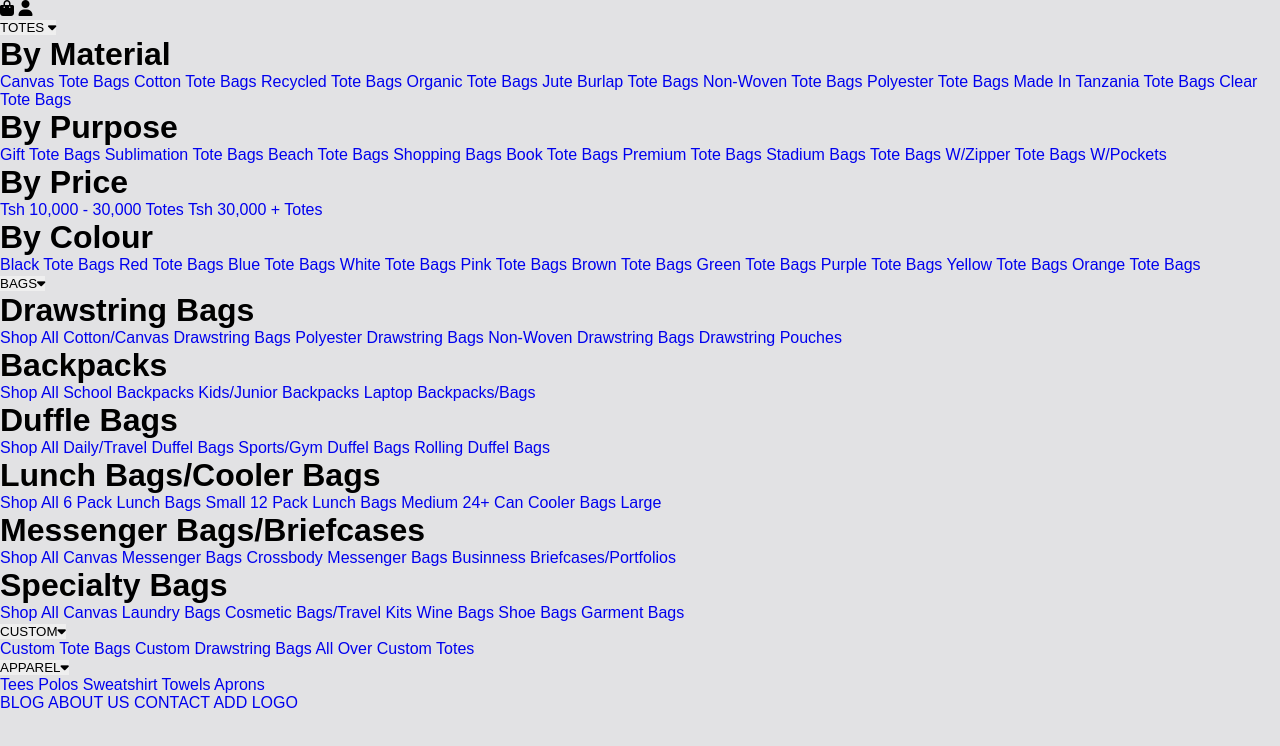
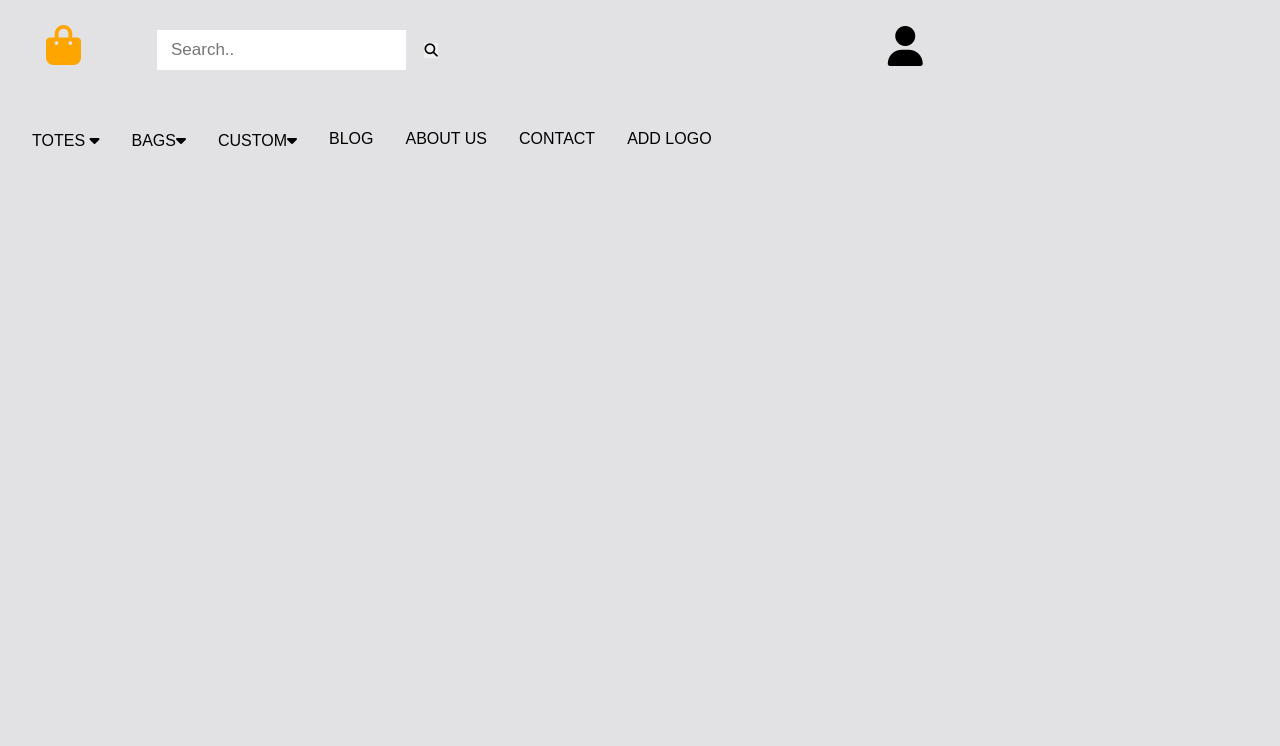
Before and after one commit to elvismathew/tote-bag-website, a plain HTML site: page index.html in a window 1280 px wide. Drawn offline with Linux system fonts and the light colour scheme; a web font is replaced by a local one.

Commit message:
updated css file

```diff
--- a/index.html
+++ b/index.html
@@ -17,11 +17,24 @@
 <body>
     <!--navbar-->
     <div class="navbar">
-        <!-- logo -->
-        <span class="logo"><i class="fa fa-shopping-bag" aria-hidden="true"></i></span>
-        <!-- search bar-->
-        <span class="user"><i class="fa fa-user" aria-hidden="true"></i></span>
+        <div class="top">
+             <!-- logo -->
+             <span class="logo"><i class="fa fa-shopping-bag" aria-hidden="true"></i></span>
+             <!-- search bar-->
+             <div class="search-container">
+                <form action="/action_page.php">
+                <input type="text" placeholder="Search.." name="search">
+                <button><i class="fa fa-search" aria-hidden="true"></i></button>
+                </form>
+
+            </div>
+
+            <span class="user"><i class="fa fa-user" aria-hidden="true"></i></span>
+        </div>
+
+
         <!--dropdown content-->
+        <div class="vitu">
         <div class="dropdown-1">
             <button>TOTES <i class="fa fa-caret-down"></i></button>
             <div class="dropdown-content-1">
@@ -133,6 +146,7 @@
            <a href="#">CONTACT</a>
            <a href="#">ADD LOGO</a>
         </div>
+        </div>
     </div>
 </body>
 </html>
--- a/style.css
+++ b/style.css
@@ -24,37 +24,90 @@ body{
     min-height: 100vh;
 }
 
-.header p{
-    position: fixed;
-    display: block;
-    background-color: #ffffff;
-    color:#5d6e67;
-    width:100%;
-    height:50px;
-    font-weight: 600;
-    text-align: center;
-    padding-top:20px;
+ .navbar .top{
+    display: flex;
+    margin-bottom: 10px;
+    justify-content: flex-start;
+    flex-direction: row;
+    align-items: stretch;
+}
+ .navbar .top .logo {
+    color: orange;
+    font-size: 40px;
+    margin: 10px 16px 4px 30px;
+    padding: 14px 16px;
+ }
+
+.navbar .search-container{
+    margin: 10px 50px 4px 30px;
 }
 
- .navbar ul{
-    list-style-type: none;
-    margin: 100;
-    padding: 100;
-    overflow: hidden;
-    position: fixed;
-    top:100;
-    width:100%
-}
-
-.navbar li{
-    float: left;
-}
+  .navbar .top input[type=text] {
+    padding: 10px 14px;
+    margin: 20px 14px;
+    font-size: 17px;
+    border: none;
+  }
 
 
-.navbar li a{
-    display: block;
-    padding: 14px 16px;
+ .navbar .top .user{
+    margin: 25px 16px 4px 10em;
+    font-size: 40px;
+
+ }
+
+ .navbar .vitu{
+    display: flex;
+    font-size: 16px;
     text-align: center;
     text-decoration: none;
-    color:black;
-}
+    padding: 14px 16px;
+    color: black;
+    overflow:hidden;
+    margin-top: 10px;
+    position: sticky;
+ }
+
+
+
+ .vitu button{
+    font-size: 16px;
+    border: none;
+    outline: none;
+    padding: 14px 16px;
+    background-color: inherit;
+    overflow: hidden;
+ }
+
+ .dropdown-1 .dropdown-content-1{
+    display: none;
+    position: absolute;
+    background-color: #f9f9f9;
+ }
+
+ .dropdown-2 .dropdown-content-2{
+    display: none;
+    position: absolute;
+    background-color: #f9f9f9;
+ }
+
+ .dropdown-3 .dropdown-content-3{
+    display:none;
+    position: absolute;
+    background-color:#f9f9f9 ;
+ }
+
+ .dropdown-4 {
+    display: none;
+    position: absolute;
+    background-color: #f9f9f9;
+ }
+
+ .vitu a{
+    float: none;
+    color: black;
+    padding: 12px 16px;
+    text-decoration: none;
+    display: block;
+
+ }
```
